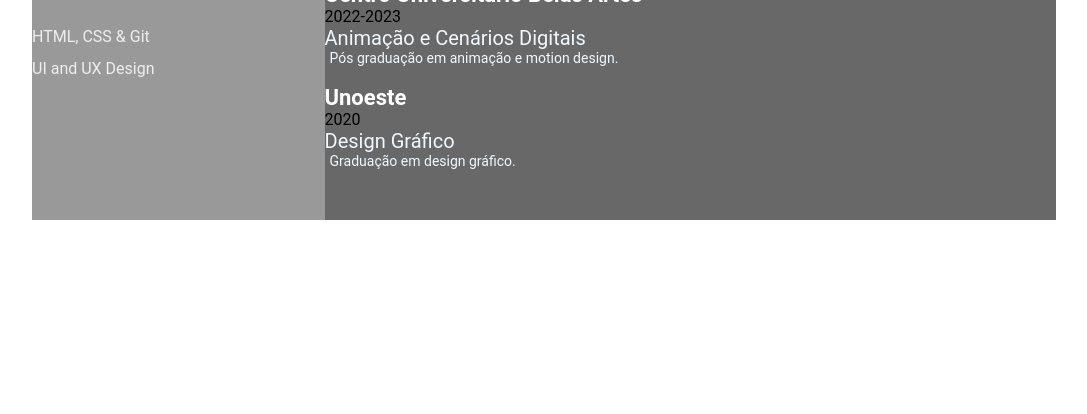
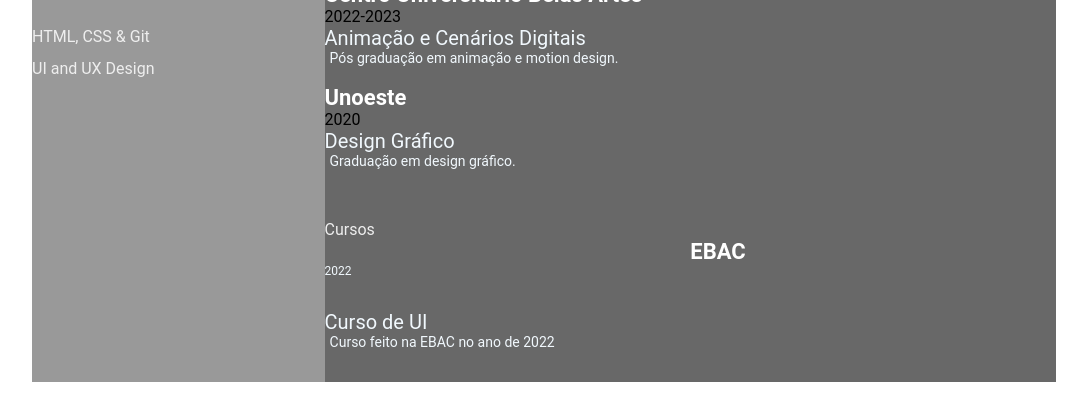
Before and after one commit to gassef/devweekgit.github.io, a plain HTML site: page index.html in a window 1280 px wide. Shown: the part 657-1071 px from the top of the page, without its empty margins (96-1183 px from the left). Before the commit the page ends 909 px from the top, so only its background shows below. Drawn offline with Linux system fonts and the light colour scheme.

Commit message:
Tarefa 06

```diff
--- a/index.html
+++ b/index.html
@@ -135,6 +135,21 @@
                     </div>
                 </div>
             </section>
+            <section class="awards gap">
+                <div class="right-title">Cursos</div>
+                <div class="awards-contents">
+                    <div class="awards-left"></div>
+                    <p class="awards-company-name">EBAC</p>
+                    <p class="awards-time-period">2022</p>
+                    </div>
+                    <div class="awards-right">
+                        <p class="awards-name">Curso de UI</p>
+                        <p class="awards-desc">
+                            Curso feito na EBAC no ano de 2022
+                        </p>
+                    </div>
+                </div>
+            </section>
         </section>
     </main>
 </body>
```
